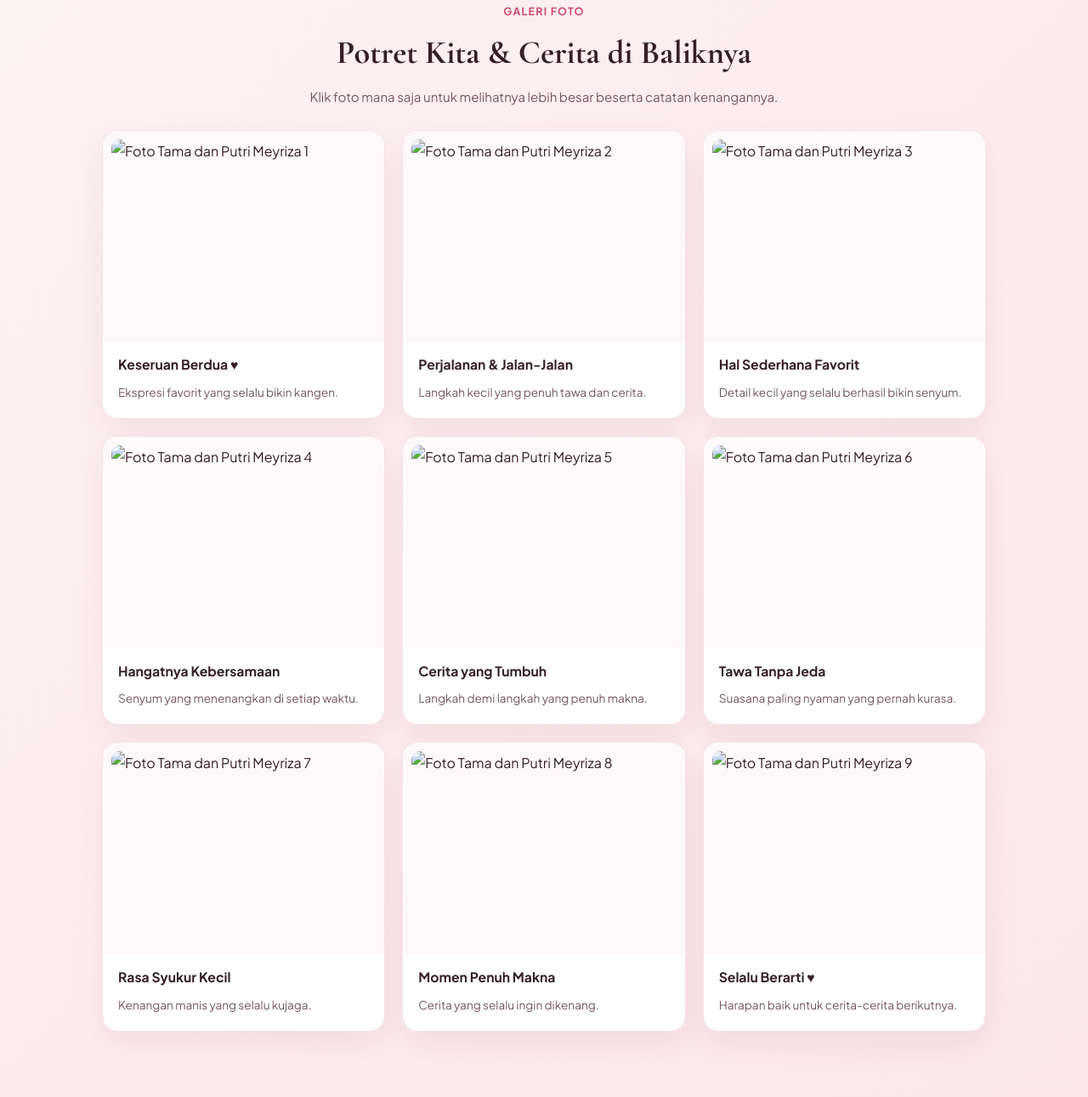
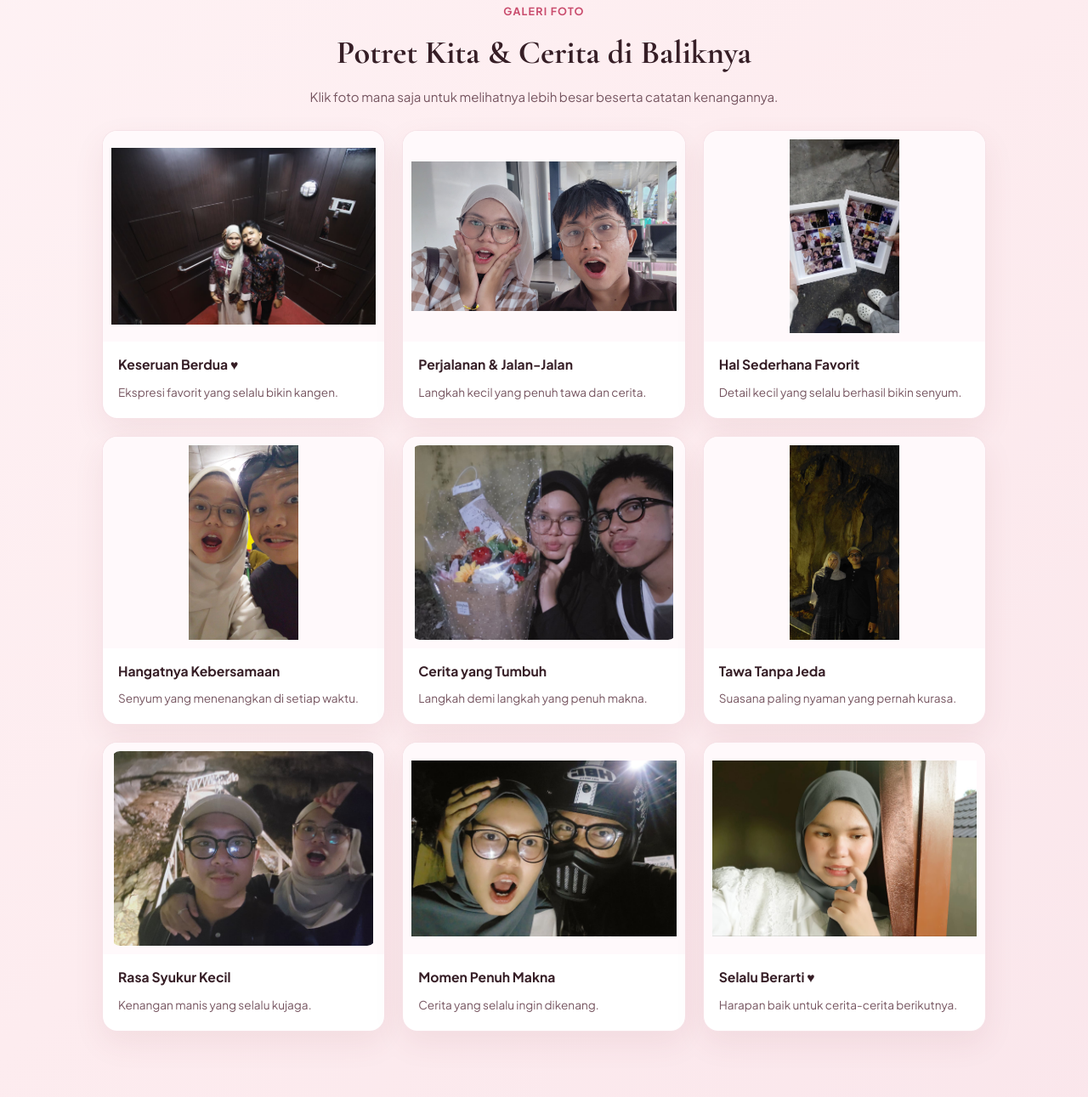
Before and after one commit to putrapratama2209-boop/Myhome, a plain HTML site: page index.html in a window 1280 px wide. Shown: the part 1110-2401 px from the top of the page at 85% size. Drawn offline with nearby package versions, Linux system fonts and the light colour scheme.

Commit message:
Update index.html

```diff
--- a/index.html
+++ b/index.html
@@ -92,9 +92,9 @@
 
                 <div class="photo-grid">
                     <!-- Foto 1 -->
-                    <figure class="photo-card" data-img="assets/foto-kita1.jpeg" data-caption="Momen seru dan ekspresif bareng Putri—selalu ada tawa dan cerita menyenangkan di setiap waktu yang kita habiskan bersama.">
+                    <figure class="photo-card" data-img="foto-kita1.jpeg" data-caption="Momen seru dan ekspresif bareng Putri—selalu ada tawa dan cerita menyenangkan di setiap waktu yang kita habiskan bersama.">
                         <div class="img-frame">
-                            <img src="assets/foto-kita1.jpeg" alt="Foto Tama dan Putri Meyriza 1" />
+                            <img src="foto-kita1.jpeg" alt="Foto Tama dan Putri Meyriza 1" />
                         </div>
                         <figcaption>
                             <strong>Keseruan Berdua ♥</strong>
@@ -103,9 +103,9 @@
                     </figure>
 
                     <!-- Foto 2 -->
-                    <figure class="photo-card" data-img="assets/foto-kita2.jpeg" data-caption="Momen jalan dan eksplor tempat baru bareng kamu—selalu ada cerita seru dan rasa hangat yang bikin betah.">
+                    <figure class="photo-card" data-img="foto-kita2.jpeg" data-caption="Momen jalan dan eksplor tempat baru bareng kamu—selalu ada cerita seru dan rasa hangat yang bikin betah.">
                         <div class="img-frame">
-                            <img src="assets/foto-kita2.jpeg" alt="Foto Tama dan Putri Meyriza 2" />
+                            <img src="foto-kita2.jpeg" alt="Foto Tama dan Putri Meyriza 2" />
                         </div>
                         <figcaption>
                             <strong>Perjalanan &amp; Jalan-Jalan</strong>
@@ -114,9 +114,9 @@
                     </figure>
 
                     <!-- Foto 3 -->
-                    <figure class="photo-card" data-img="assets/foto-kita3.jpeg" data-caption="Detail kecil seperti bunga, makanan enak, atau obrolan santai yang terasa istimewa karena dijalani bersamamu.">
+                    <figure class="photo-card" data-img="foto-kita3.jpeg" data-caption="Detail kecil seperti bunga, makanan enak, atau obrolan santai yang terasa istimewa karena dijalani bersamamu.">
                         <div class="img-frame">
-                            <img src="assets/foto-kita3.jpeg" alt="Foto Tama dan Putri Meyriza 3" />
+                            <img src="foto-kita3.jpeg" alt="Foto Tama dan Putri Meyriza 3" />
                         </div>
                         <figcaption>
                             <strong>Hal Sederhana Favorit</strong>
@@ -125,9 +125,9 @@
                     </figure>
 
                     <!-- Foto 4 -->
-                    <figure class="photo-card" data-img="assets/foto-kita4.jpeg" data-caption="Potret hangat di sela aktivitas harian yang selalu berhasil bikin hari terasa lebih ringan.">
+                    <figure class="photo-card" data-img="foto-kita4.jpeg" data-caption="Potret hangat di sela aktivitas harian yang selalu berhasil bikin hari terasa lebih ringan.">
                         <div class="img-frame">
-                            <img src="assets/foto-kita4.jpeg" alt="Foto Tama dan Putri Meyriza 4" />
+                            <img src="foto-kita4.jpeg" alt="Foto Tama dan Putri Meyriza 4" />
                         </div>
                         <figcaption>
                             <strong>Hangatnya Kebersamaan</strong>
@@ -136,9 +136,9 @@
                     </figure>
 
                     <!-- Foto 5 -->
-                    <figure class="photo-card" data-img="assets/foto-kita5.jpeg" data-caption="Salah satu sudut kenangan yang bikin selalu ingin kembali mengingat bagaimana kita saling menguatkan.">
+                    <figure class="photo-card" data-img="foto-kita5.jpeg" data-caption="Salah satu sudut kenangan yang bikin selalu ingin kembali mengingat bagaimana kita saling menguatkan.">
                         <div class="img-frame">
-                            <img src="assets/foto-kita5.jpeg" alt="Foto Tama dan Putri Meyriza 5" />
+                            <img src="foto-kita5.jpeg" alt="Foto Tama dan Putri Meyriza 5" />
                         </div>
                         <figcaption>
                             <strong>Cerita yang Tumbuh</strong>
@@ -147,9 +147,9 @@
                     </figure>
 
                     <!-- Foto 6 -->
-                    <figure class="photo-card" data-img="assets/foto-kita6.jpeg" data-caption="Momen santai dan penuh tawa yang rasanya selalu ingin diulang lagi kapan saja.">
+                    <figure class="photo-card" data-img="foto-kita6.jpeg" data-caption="Momen santai dan penuh tawa yang rasanya selalu ingin diulang lagi kapan saja.">
                         <div class="img-frame">
-                            <img src="assets/foto-kita6.jpeg" alt="Foto Tama dan Putri Meyriza 6" />
+                            <img src="foto-kita6.jpeg" alt="Foto Tama dan Putri Meyriza 6" />
                         </div>
                         <figcaption>
                             <strong>Tawa Tanpa Jeda</strong>
@@ -158,9 +158,9 @@
                     </figure>
 
                     <!-- Foto 7 -->
-                    <figure class="photo-card" data-img="assets/foto-kita7.jpeg" data-caption="Potret manis yang selalu menyimpan rasa syukur karena bisa berjalan sejauh ini bersamamu.">
+                    <figure class="photo-card" data-img="foto-kita7.jpeg" data-caption="Potret manis yang selalu menyimpan rasa syukur karena bisa berjalan sejauh ini bersamamu.">
                         <div class="img-frame">
-                            <img src="assets/foto-kita7.jpeg" alt="Foto Tama dan Putri Meyriza 7" />
+                            <img src="foto-kita7.jpeg" alt="Foto Tama dan Putri Meyriza 7" />
                         </div>
                         <figcaption>
                             <strong>Rasa Syukur Kecil</strong>
@@ -169,9 +169,9 @@
                     </figure>
 
                     <!-- Foto 8 -->
-                    <figure class="photo-card" data-img="assets/foto-kita8.jpeg" data-caption="Salah satu momen berkesan yang bikin selalu bersyukur punya cerita bersamamu.">
+                    <figure class="photo-card" data-img="foto-kita8.jpeg" data-caption="Salah satu momen berkesan yang bikin selalu bersyukur punya cerita bersamamu.">
                         <div class="img-frame">
-                            <img src="assets/foto-kita8.jpeg" alt="Foto Tama dan Putri Meyriza 8" />
+                            <img src="foto-kita8.jpeg" alt="Foto Tama dan Putri Meyriza 8" />
                         </div>
                         <figcaption>
                             <strong>Momen Penuh Makna</strong>
@@ -180,9 +180,9 @@
                     </figure>
 
                     <!-- Foto 9 -->
-                    <figure class="photo-card" data-img="assets/foto-kita9.jpeg" data-caption="Satu dari banyak alasan mengapa kebersamaan kita selalu terasa berharga di setiap musim.">
+                    <figure class="photo-card" data-img="foto-kita9.jpeg" data-caption="Satu dari banyak alasan mengapa kebersamaan kita selalu terasa berharga di setiap musim.">
                         <div class="img-frame">
-                            <img src="assets/foto-kita9.jpeg" alt="Foto Tama dan Putri Meyriza 9" />
+                            <img src="foto-kita9.jpeg" alt="Foto Tama dan Putri Meyriza 9" />
                         </div>
                         <figcaption>
                             <strong>Selalu Berarti ♥</strong>
```
